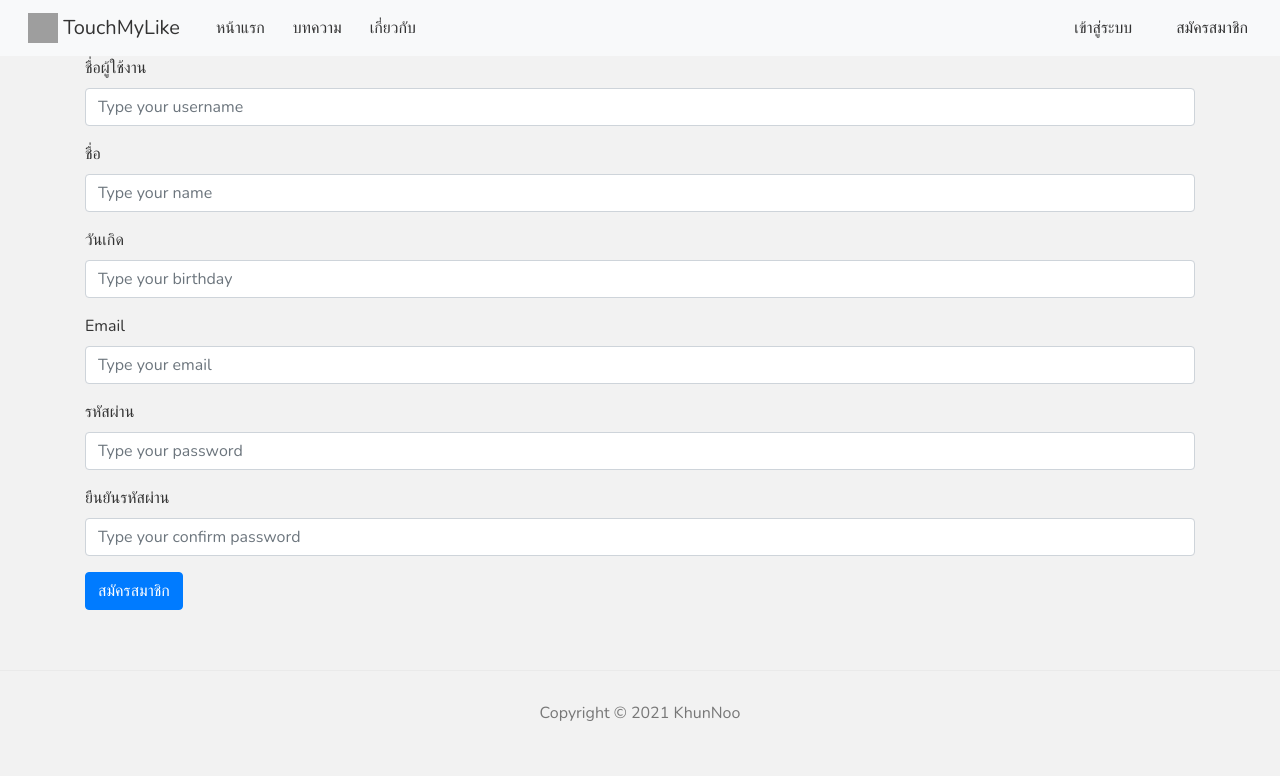
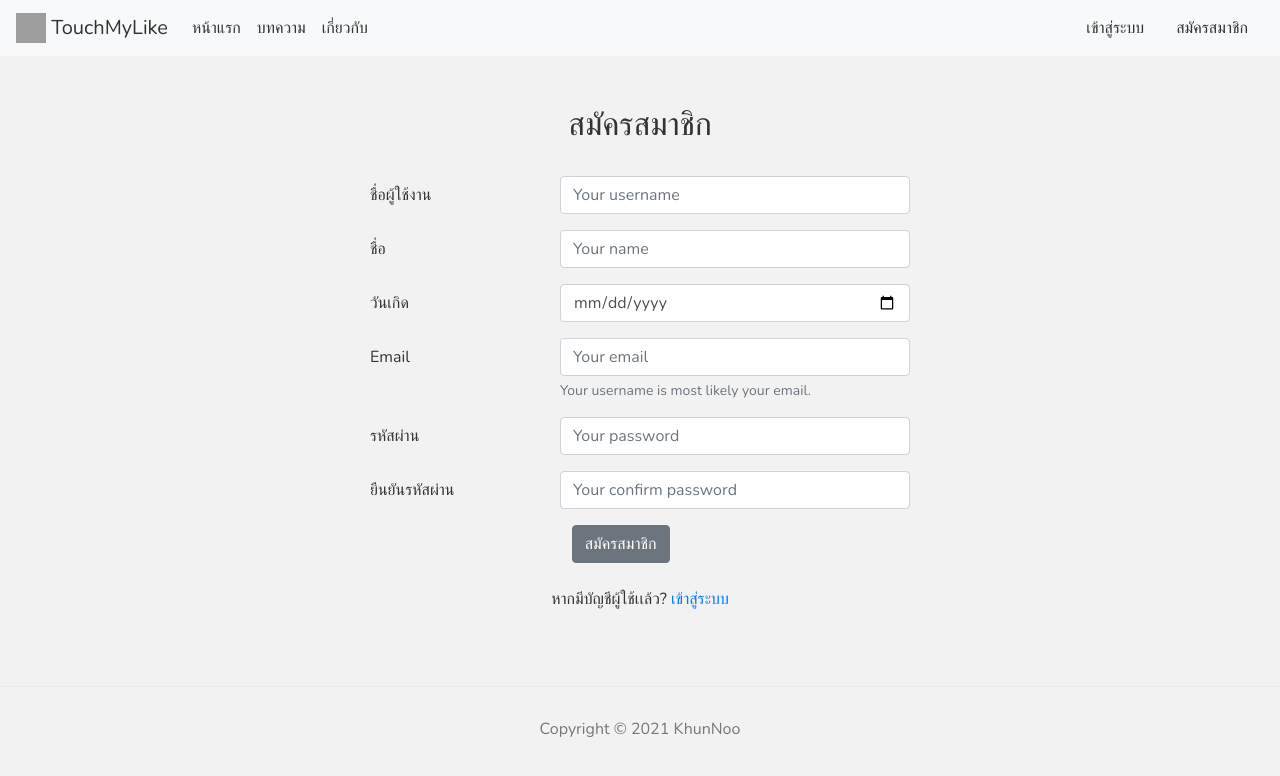
Before and after one commit to KhunNooDev/TML-webapp, a Next.js app: page /Register in a window 1280 px wide. Shown: the top 776 px of the page. Built offline with nearby package versions, Linux system fonts and the light colour scheme; grey boxes are pictures that could not be loaded.

Commit message:
Edit Header / Add Form Login and Register.

```diff
--- a/pages/Register.js
+++ b/pages/Register.js
@@ -1,10 +1,8 @@
 import Head from "next/head"
+import Link from "next/link"
 import {
-    Form,
-    FormGroup,
-    Button,
-    Label,
-    Input
+    Form, FormGroup, FormText,
+    Col, Input, Label, Button
 } from 'reactstrap'
 
 const Register = () => {
@@ -15,94 +13,59 @@ const Register = () => {
                 <meta name="keywords" content="TouchMyLike" />
                 <link rel="icon" href="/image/touchmylike_logo.ico" />
             </Head>
+            <center><h2>สมัครสมาชิก</h2></center>
+            <br />
             <Form>
-                <FormGroup>
-                    <Label>ชื่อผู้ใช้งาน</Label>
-                    <Input
-                        type='text'
-                        placeholder='Type your username' />
+                <FormGroup row>
+                    <Label for="forUsername" xs={4} sm={{ size: 3, offset: 3 }} lg={{ size: 2, offset: 3 }}>ชื่อผู้ใช้งาน</Label>
+                    <Col xs={8} sm={4}>
+                        <Input type="text" name="username" id="forUsername" placeholder="Your username" />
+                    </Col>
                 </FormGroup>
-                <FormGroup>
-                    <Label>ชื่อ</Label>
-                    <Input
-                        type='text'
-                        placeholder='Type your name' />
+                <FormGroup row>
+                    <Label for="forName" xs={4} sm={{ size: 3, offset: 3 }} lg={{ size: 2, offset: 3 }}>ชื่อ</Label>
+                    <Col xs={8} sm={4}>
+                        <Input type="text" name="name" id="forName" placeholder="Your name" />
+                    </Col>
                 </FormGroup>
-                <FormGroup>
-                    <Label>วันเกิด</Label>
-                    <Input
-                        type='text'
-                        placeholder='Type your birthday' />
+                <FormGroup row>
+                    <Label for="forBirthday" xs={4} sm={{ size: 3, offset: 3 }} lg={{ size: 2, offset: 3 }}>วันเกิด</Label>
+                    <Col xs={8} sm={4}>
+                        <Input type="date" name="birthday" id="forBirthday" placeholder="Your birthday" />
+                    </Col>
                 </FormGroup>
-                <FormGroup>
-                    <Label>Email</Label>
-                    <Input
-                        type='text'
-                        placeholder='Type your email' />
+                <FormGroup row>
+                    <Label for="forEmail" xs={4} sm={{ size: 3, offset: 3 }} lg={{ size: 2, offset: 3 }}>Email</Label>
+                    <Col xs={8} sm={4}>
+                        <Input type="email" name="email" id="forEmail" placeholder="Your email" />
+                        <FormText>Your username is most likely your email.</FormText>
+                    </Col>
                 </FormGroup>
-                <FormGroup>
-                    <Label>รหัสผ่าน</Label>
-                    <Input
-                        type='text'
-                        placeholder='Type your password' />
+                <FormGroup row>
+                    <Label for="forPassword" xs={4} sm={{ size: 3, offset: 3 }} lg={{ size: 2, offset: 3 }}>รหัสผ่าน</Label>
+                    <Col xs={8} sm={4}>
+                        <Input type="password" name="password" id="forPassword" placeholder="Your password" />
+                    </Col>
                 </FormGroup>
-                <FormGroup>
-                    <Label>ยืนยันรหัสผ่าน</Label>
-                    <Input
-                        type='text'
-                        placeholder='Type your confirm password' />
+                <FormGroup row>
+                    <Label for="forCPassword" xs={4} sm={{ size: 3, offset: 3 }} lg={{ size: 2, offset: 3 }}>ยืนยันรหัสผ่าน</Label>
+                    <Col xs={8} sm={4}>
+                        <Input type="password" name="password" id="forCPassword" placeholder="Your confirm password" />
+                    </Col>
                 </FormGroup>
-                <FormGroup>
-                    <Button color='primary' type='submit'>สมัครสมาชิก</Button>
+
+                <FormGroup check row>
+                    <Col sm={{ size: 5, offset: 5 }}>
+                        <Button>สมัครสมาชิก</Button>
+                    </Col>
                 </FormGroup>
-                {/* <Form>
-                    <Form.Group as={Row} controlId="formUsername">
-                        <Form.Label column sm={2}>ชื่อผู้ใช้งาน</Form.Label>
-                        <Col sm={10}>
-                            <Form.Control type="text" placeholder="Username" />
-                        </Col>
-                    </Form.Group>
-                    <Form.Group as={Row} controlId="formName">
-                        <Form.Label column sm={2}>ชื่อ</Form.Label>
-                        <Col sm={10}>
-                            <Form.Control type="text" placeholder="Name" />
-                        </Col>
-                    </Form.Group>
-                    <Form.Group as={Row} controlId="formName">
-                        <Form.Label column sm={2}>วันเกิด</Form.Label>
-                        <Col sm={10}>
-                            <Form.Control type="text" placeholder="Name" />
-                        </Col>
-                    </Form.Group>
-                    <Form.Group as={Row} controlId="formEmail">
-                        <Form.Label column sm={2}>E-mail</Form.Label>
-                        <Col sm={10}>
-                            <Form.Control type="email" placeholder="Email" />
-                        </Col>
-                    </Form.Group>
-                    <Form.Group as={Row} controlId="formPassword">
-                        <Form.Label column sm={2}>รหัสผ่าน</Form.Label>
-                        <Col sm={10}>
-                            <Form.Control type="password" placeholder="Password" />
-                        </Col>
-                        <Form.Text id="passwordHelpBlock" muted>
-                            Your password must be 8-20 characters long, contain letters and numbers, and
-                            must not contain spaces, special characters, or emoji.
-  </Form.Text>
-                    </Form.Group>
-                    <Form.Group as={Row} controlId="formCPassword">
-                        <Form.Label column sm={2}>ยืนยันรหัสผ่าน</Form.Label>
-                        <Col sm={10}>
-                            <Form.Control type="password" placeholder="Comfirm Password" />
-                        </Col>
-                    </Form.Group>
-
-                    <Form.Group as={Row}>
-                        <Col sm={{ span: 10, offset: 2 }}>
-                            <Button type="submit">สมัครสมาชิก</Button>
-                        </Col>
-                    </Form.Group>
-                </Form> */}
+                <br />
+                <center>
+                    หากมีบัญชีผู้ใช้เเล้ว?&nbsp;
+                    <Link href="/Login">
+                        <a>เข้าสู่ระบบ</a>
+                    </Link>
+                </center>
             </Form>
         </>
     )
--- a/pages/_app.js
+++ b/pages/_app.js
@@ -1,3 +1,5 @@
+import 'bootstrap/dist/css/bootstrap.min.css';
+
 import '../styles/globals.css'
 import Layout from './components/Layout'
 import { Container } from 'reactstrap'
@@ -6,8 +8,9 @@ function MyApp({ Component, pageProps }) {
   return (
     <Layout>
       <Container>
+        {/* <br /> */}
         <Component {...pageProps} />
-        <link
+        {/* <link
           rel="stylesheet"
           href="https://cdn.jsdelivr.net/npm/bootstrap@4.6.0/dist/css/bootstrap.min.css"
           integrity="sha384-B0vP5xmATw1+K9KRQjQERJvTumQW0nPEzvF6L/Z6nronJ3oUOFUFpCjEUQouq2+l"
@@ -21,7 +24,7 @@ function MyApp({ Component, pageProps }) {
         </script>
         <script
           src="https://unpkg.com/react-bootstrap@next/dist/react-bootstrap.min.js" crossOrigin="anonymous">
-        </script>
+        </script> */}
       </Container>
     </Layout>
 
--- a/pages/components/header/Header.js
+++ b/pages/components/header/Header.js
@@ -14,38 +14,6 @@ const Header = () => {
     const [isOpen, setIsOpen] = useState(false)
     const toggle = () => setIsOpen(!isOpen)
     return (
-        // <nav>
-        //     <div className="logo">
-        //         <h1>TouchMyLike</h1>
-        //     </div>
-
-        // </nav>
-        // <Navbar collapseOnSelect expand="lg" bg="light" variant="light">
-        //     <Link href='/'><a>
-        //         <Navbar.Brand>
-        //             <img
-        //                 alt=""
-        //                 src='../../image/touchmylike_logo.ico'
-        //                 width="30"
-        //                 height="30"
-        //                 className="d-inline-block align-top"
-        //             />{' '}
-        //         TouchMyLike
-        //     </Navbar.Brand>
-        //     </a></Link>
-        //     <Navbar.Toggle aria-controls="responsive-navbar-nav" />
-        //     <Navbar.Collapse id="responsive-navbar-nav">
-        //         <Nav className="mr-auto">
-        //             <Link href='/'><a>หน้าแรก</a></Link>
-        //             <Link href='/Blog'><a>บทความ</a></Link>
-        //             <Link href='/About'><a>เกี่ยวกับ</a></Link>
-        //         </Nav>
-        //         <Nav>
-        //             <Link href='/Login'><a>เข้าสู่ระบบ</a></Link>
-        //             <Link href='/Register'><a>สมัครสมาชิก</a></Link>
-        //         </Nav>
-        //     </Navbar.Collapse>
-        // </Navbar >
         <Navbar color="light" light expand="md">
             <NavbarBrand href="/">
                 <img
@@ -62,17 +30,17 @@ const Header = () => {
                 <Nav className='mr-auto' navbar>
                     <NavItem>
                         <Link href='/'>
-                            <NavLink>หน้าแรก</NavLink>
+                            <NavLink className='header'>หน้าแรก</NavLink>
                         </Link>
                     </NavItem>
                     <NavItem>
                         <Link href='/Blog'>
-                            <NavLink>บทความ</NavLink>
+                            <NavLink className='header'>บทความ</NavLink>
                         </Link>
                     </NavItem>
                     <NavItem>
                         <Link href='/About'>
-                            <NavLink>เกี่ยวกับ</NavLink>
+                            <NavLink className='header'>เกี่ยวกับ</NavLink>
                         </Link>
                     </NavItem>
                 </Nav>
@@ -82,7 +50,8 @@ const Header = () => {
                     </NavItem>
                     <NavItem>
                         <Link href='/Register'><NavLink>สมัครสมาชิก</NavLink></Link>
-                    </NavItem></Nav>
+                    </NavItem>
+                </Nav>
             </Collapse>
         </Navbar>
 
--- a/styles/Home.module.css
+++ b/styles/Home.module.css
@@ -1,13 +1,3 @@
-.container {
-  min-height: 100vh;
-  padding: 0 0.5rem;
-  display: flex;
-  flex-direction: column;
-  justify-content: center;
-  align-items: center;
-  height: 100vh;
-}
-
 .title a {
   color: #0070f3;
   text-decoration: none;
--- a/styles/globals.css
+++ b/styles/globals.css
@@ -4,21 +4,30 @@ body {
   background: #f2f2f2 !important;
   color: #333 !important;
   font-family: "Nunito" !important;
-  /* margin-left: 50px !important;
-  margin-right: 50px !important; */
 }
+.container {
+  min-height: 65vh;
+  margin-top: 50px;
+}
+
 nav a {
   color: #333 !important;
   text-decoration: none !important;
-  margin-left: 12px;
+  position: relative;
 }
-.content {
-  max-width: 960px;
-  margin: 0 auto;
+li a:after {
+  content: "";
+  display: block;
+  height: 2px;
+  left: 50%;
+  position: absolute;
+  background: #0070f3;
+  transition: width 0.3s ease 0s, left 0.3s ease 0s;
+  width: 0;
 }
-
-nav .logo {
-  margin-right: auto;
+li a:hover:after {
+  width: 100%;
+  left: 0;
 }
 footer {
   display: block;
```
Also changed, not shown: pages/Login.js (+33 -2 lines).
